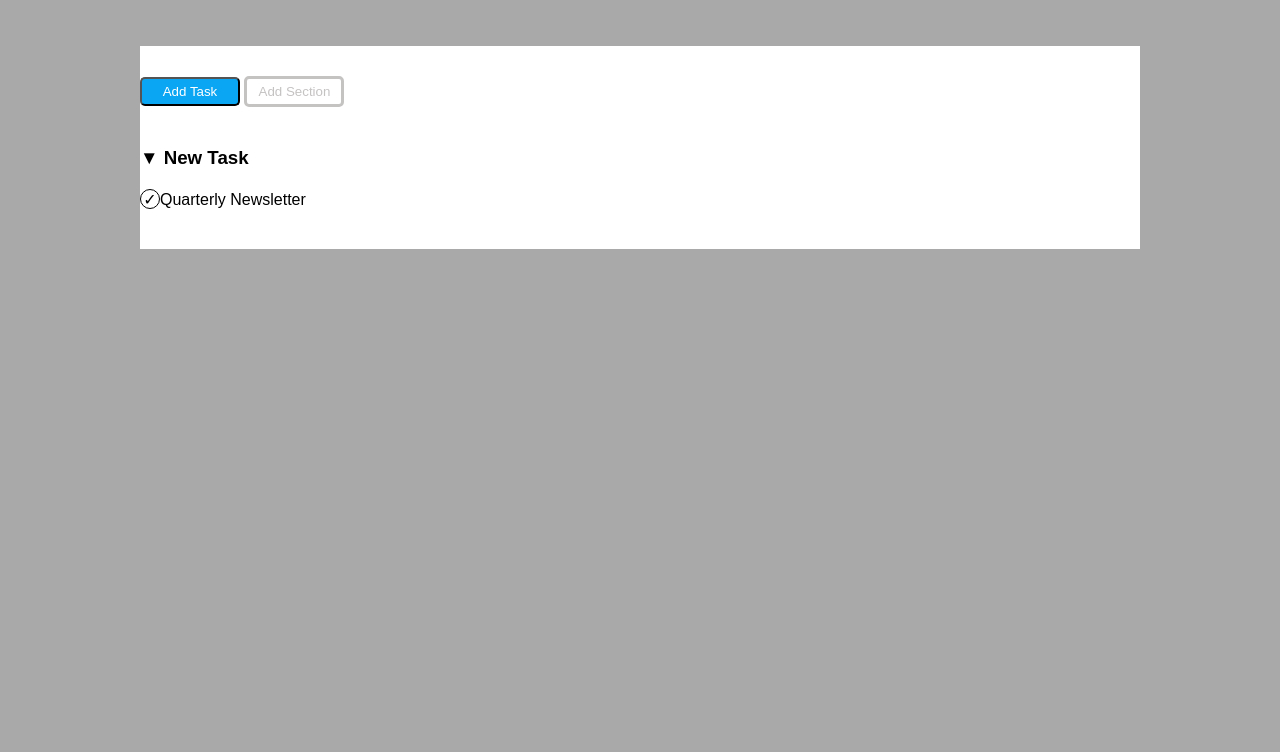
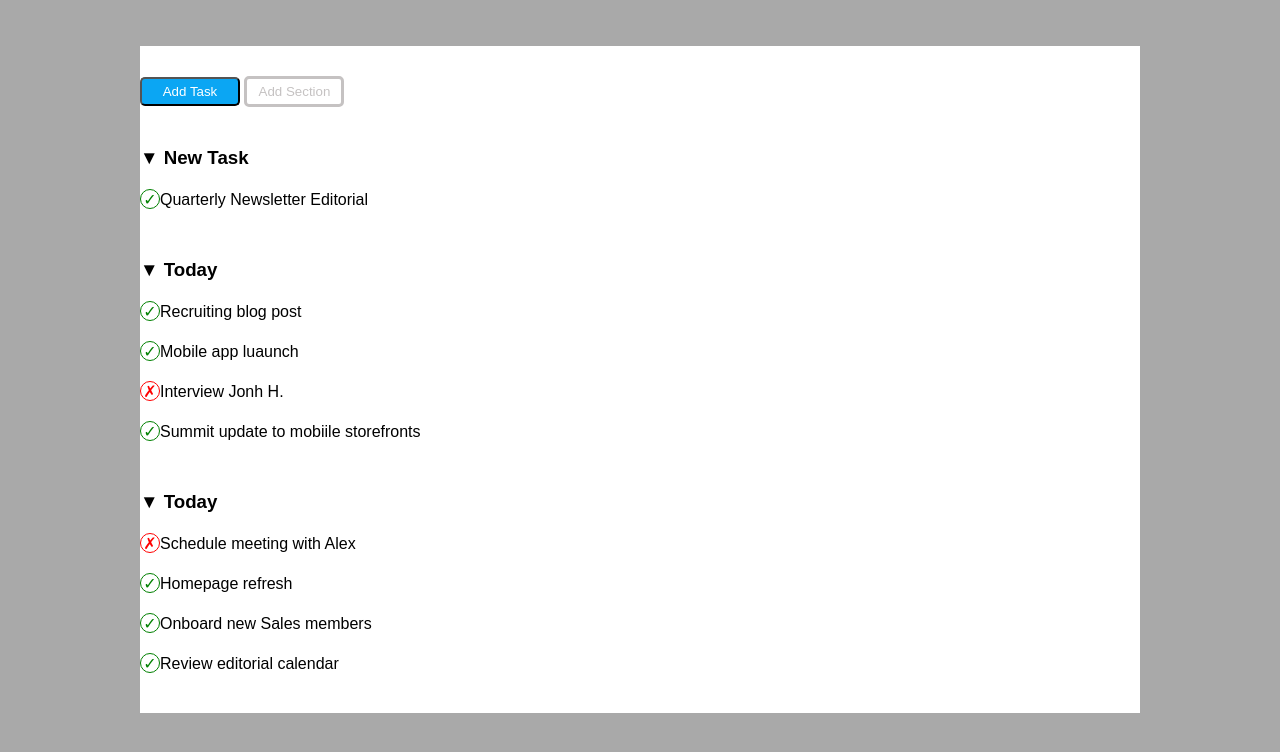
Before and after one commit to gianlucare/html-css-toboolist, a plain HTML site: page index.html in a window 1280 px wide. Shown: the part 104-856 px from the top of the page. Before the commit the page ends 800 px from the top, so only its background shows below. Drawn offline with Linux system fonts and the light colour scheme.

Commit message:
unorder list second

```diff
--- a/index.html
+++ b/index.html
@@ -19,7 +19,23 @@
         <div>
             <h3>&#9660; New Task</h3>
             <ul>
-                <li><span class="check check-correct">&check;</span>Quarterly Newsletter</li>
+                <li><span class="check checkcorrect">&check;</span>Quarterly Newsletter <label class="label"> Editorial</label></li>
+            </ul>
+
+            <h3>&#9660; Today</h3>
+            <ul>
+                <li><span class="check checkcorrect">&check;</span>Recruiting blog post</li>
+                <li><span class="check checkcorrect">&check;</span>Mobile app luaunch</li>
+                <li><span class="check checkerror">&cross;</span>Interview Jonh H.</li>
+                <li><span class="check checkcorrect">&check;</span>Summit update to mobiile storefronts</li>
+            </ul>
+
+            <h3>&#9660; Today</h3>
+            <ul>
+                <li><span class="check checkerror">&cross;</span>Schedule meeting with Alex</li>
+                <li><span class="check checkcorrect">&check;</span>Homepage refresh</li>
+                <li><span class="check checkcorrect">&check;</span>Onboard new Sales members</li>
+                <li><span class="check checkcorrect">&check;</span>Review editorial calendar</li>
             </ul>
         </div>
     </main>
```
